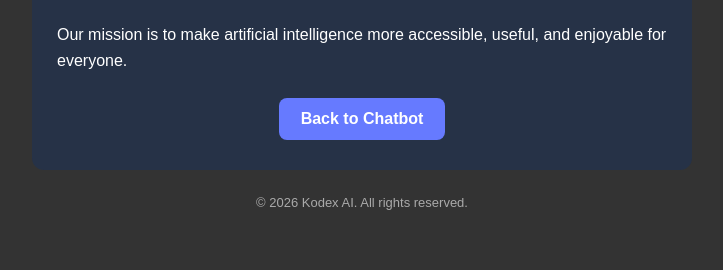
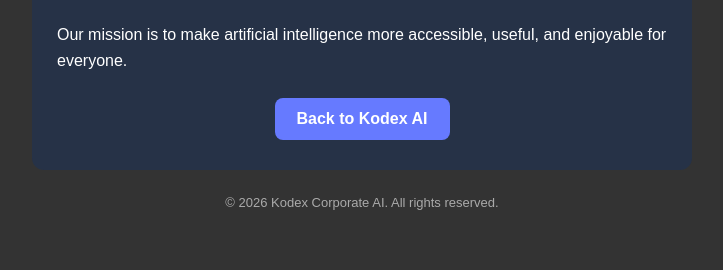
Before and after one commit to joshthesquash44/my--chatbot, a Flask app: page /about in a window 1280 px wide. Shown: the part 988-1258 px from the top of the page, without its empty margins (278-1001 px from the left). Run offline with Flask 3, Linux system fonts and the light colour scheme.

Commit message:
Update links and footer text in about.html

```diff
--- a/templates/about.html
+++ b/templates/about.html
@@ -147,14 +147,14 @@
             everyone.
         </p>
 
-        <a href="index.html" class="button">
-            Back to Chatbot
+        <a href="/" class="button">
+            Back to Kodex AI
         </a>
 
     </div>
 
     <footer>
-        © 2026 Kodex AI. All rights reserved.
+        © 2026 Kodex Corporate AI. All rights reserved.
     </footer>
 
 </body>
```
